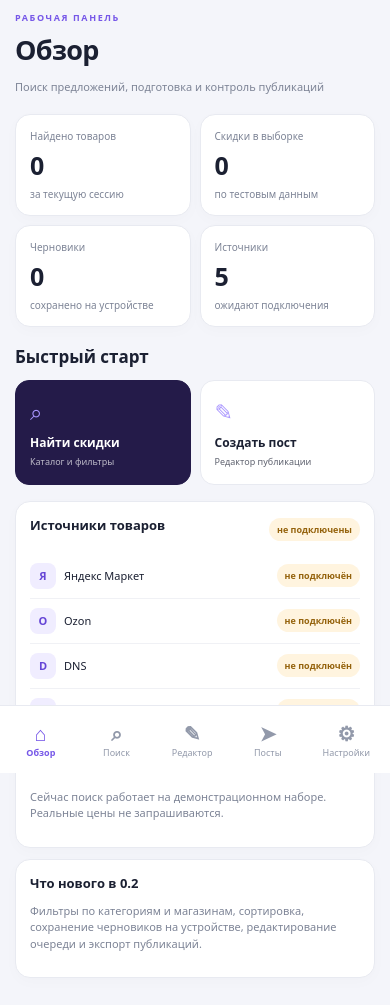
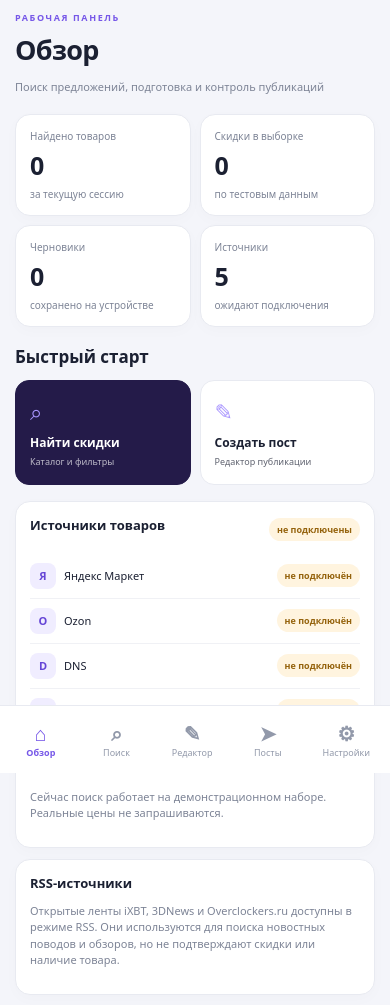
Before and after one commit to oraleeashe016-spec/MAX-Publisher-AI-Web, a plain HTML site: page index.html in a window 390 px wide. Shown: the part 71-1076 px from the top of the page. Drawn offline with Linux system fonts and the light colour scheme.

Commit message:
Add Products and RSS modes to mobile search UI

```diff
--- a/index.html
+++ b/index.html
@@ -15,13 +15,13 @@
 <div class="stats"><div class="card stat"><span>Найдено товаров</span><strong id="statFound">0</strong><small>за текущую сессию</small></div><div class="card stat"><span>Скидки в выборке</span><strong id="statDeals">0</strong><small>по тестовым данным</small></div><div class="card stat"><span>Черновики</span><strong id="statPosts">0</strong><small>сохранено на устройстве</small></div><div class="card stat"><span>Источники</span><strong>5</strong><small>ожидают подключения</small></div></div>
 <h2>Быстрый старт</h2><div class="actions"><button class="tile primary" onclick="go('search')"><span class="ico">⌕</span><b>Найти скидки</b><small>Каталог и фильтры</small></button><button class="tile" onclick="go('editor')"><span class="ico">✎</span><b>Создать пост</b><small>Редактор публикации</small></button></div>
 <div class="panel"><div class="panel-head"><h3>Источники товаров</h3><span class="pill warn">не подключены</span></div><div id="homeSources"></div><p class="muted">Сейчас поиск работает на демонстрационном наборе. Реальные цены не запрашиваются.</p></div>
-<div class="panel"><h3>Что нового в 0.2</h3><p class="muted">Фильтры по категориям и магазинам, сортировка, сохранение черновиков на устройстве, редактирование очереди и экспорт публикаций.</p></div></section>
+<div class="panel"><h3>RSS-источники</h3><p class="muted">Открытые ленты iXBT, 3DNews и Overclockers.ru доступны в режиме RSS. Они используются для поиска новостных поводов и обзоров, но не подтверждают скидки или наличие товара.</p></div></section>
 
-<section class="view" id="search"><p class="eyebrow">КАТАЛОГ ТЕХНИКИ</p><h1>Поиск скидок</h1><p class="muted">Демо-каталог для проверки интерфейса. Не используй показанные цены как актуальные предложения.</p>
-<div class="panel"><label class="field" for="query">Поисковый запрос</label><div class="row"><input id="query" placeholder="Например, смартфон или SSD"><button class="btn" onclick="runSearch()">Найти</button></div>
+<section class="view" id="search"><p class="eyebrow">ПОИСК И ИСТОЧНИКИ</p><h1>Поиск</h1><div class="chips" style="margin:12px 0"><button id="modeProducts" class="chip active" onclick="setSearchMode('products')">Товары и скидки</button><button id="modeRss" class="chip" onclick="setSearchMode('rss')">RSS-новости</button></div><p id="searchModeHint" class="muted">Поиск предложений в подключённых товарных каталогах.</p>
+<div class="panel"><label class="field" for="query">Поисковый запрос</label><div class="row"><input id="query" placeholder="Например, смартфон или SSD"><button class="btn" onclick="runSearch()">Найти</button></div><div id="rssFilters" class="hide"><label class="field" for="rssSource">RSS-источник</label><select id="rssSource"><option value="all">Все открытые RSS-источники</option><option value="ixbt_news">iXBT — Новости</option><option value="ixbt_articles">iXBT — Статьи и обзоры</option><option value="3dnews_hardware">3DNews — Hardware</option><option value="3dnews_software">3DNews — Software</option><option value="3dnews_mobile">3DNews — Смартфоны</option><option value="overclockers_news">Overclockers — Новости</option><option value="overclockers_lab">Overclockers — Обзоры</option></select><p class="muted">RSS — редакционные новости и обзоры, а не цены и скидки магазинов.</p></div><div id="productFilters">
 <label class="field">Категория</label><div class="chips" id="categoryChips"></div>
 <div class="two"><div><label class="field" for="store">Магазин</label><select id="store"><option value="all">Все магазины</option><option>Яндекс Маркет</option><option>Ozon</option><option>DNS</option><option>М.Видео</option><option>Ситилинк</option></select></div><div><label class="field" for="discountMin">Скидка от</label><select id="discountMin"><option value="0">Любая</option><option value="10">10%</option><option value="20">20%</option><option value="30">30%</option></select></div></div>
-<label class="field" for="sort">Сортировка</label><select id="sort"><option value="discount">Сначала большая скидка</option><option value="price">Сначала дешевле</option><option value="name">По названию</option></select>
+<label class="field" for="sort">Сортировка</label><select id="sort"><option value="discount">Сначала большая скидка</option><option value="price">Сначала дешевле</option><option value="name">По названию</option></select></div>
 </div><div class="results-head"><h2>Результаты</h2><span id="resultCount" class="muted">0 товаров</span></div><div id="results" class="product-list"><div class="empty">Введи запрос или нажми «Найти», чтобы просмотреть демонстрационные предложения.</div></div></section>
 
 <section class="view" id="editor"><p class="eyebrow">ПОДГОТОВКА ПУБЛИКАЦИИ</p><h1>Редактор поста</h1><p class="muted">Текстовый помощник в этой версии использует шаблон. Подключение Ollama и облачного AI — следующий серверный этап.</p>
@@ -34,7 +34,7 @@
 
 <section class="view" id="settings"><p class="eyebrow">КОНФИГУРАЦИЯ</p><h1>Настройки</h1>
 <div class="panel"><div class="panel-head"><h3>AI-провайдер</h3><span class="pill warn">не подключён</span></div><div class="setting"><span><b>Гибридный режим</b><small>Ollama локально + облачный провайдер</small></span><b>HYBRID</b></div><p class="muted">Веб-страница GitHub Pages не может безопасно хранить API-ключи или обращаться к локальной Ollama пользователя как к серверу. Для AI нужен защищённый backend.</p></div>
-<div class="panel"><div class="panel-head"><h3>Источники данных</h3><span class="pill warn">0 / 5</span></div><div id="settingsSources"></div><p class="muted">Для каждого магазина нужен разрешённый API, партнёрский доступ или лицензированный агрегатор. Парсинг закрытых интерфейсов не используется.</p></div>
+<div class="panel"><div class="panel-head"><h3>Источники данных</h3><span class="pill warn">0 / 5</span></div><div id="settingsSources"></div><p class="muted">Для каждого магазина нужен разрешённый API, партнёрский доступ или лицензированный агрегатор.</p></div><div class="panel"><div class="panel-head"><h3>Открытые RSS-ленты</h3><span class="pill good">7 источников</span></div><div id="rssFeedList"><p class="muted">Загружаем список RSS-источников…</p></div><p class="muted">Ленты открыты для чтения; условия повторного использования материалов определяются правилами соответствующих изданий.</p></div>
 <div class="panel"><h3>MAX Bot API</h3><span class="pill warn">не настроено</span><p class="muted">Для отправки нужны токен бота, идентификатор канала и серверный транспорт по актуальной документации MAX. Секреты нельзя помещать в HTML или GitHub Pages.</p></div>
 <div class="panel"><h3>Данные на устройстве</h3><p class="muted">Черновики сохраняются в локальном хранилище браузера. Экспортируй очередь, если планируешь очистить данные браузера.</p><button class="btn alt" onclick="exportPosts()">Скачать резервную копию</button></div></section>
 </main>
```
